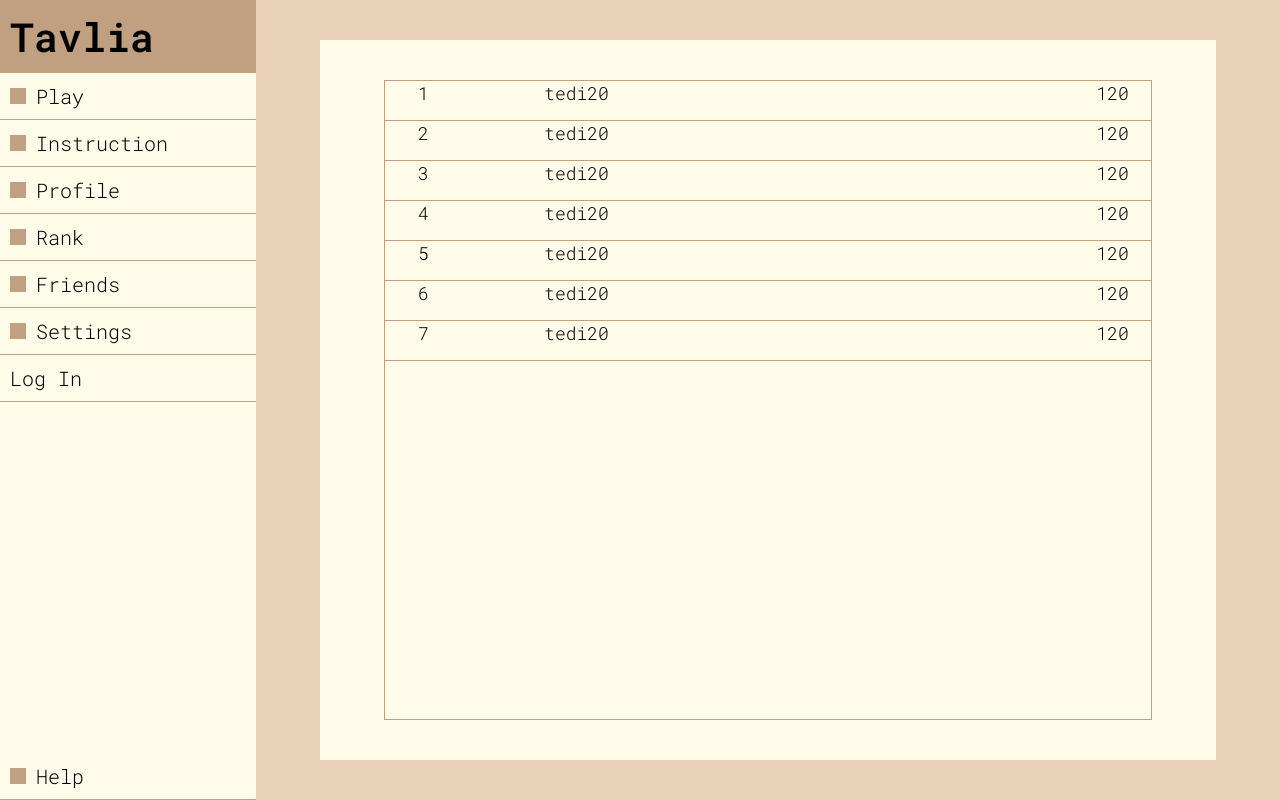
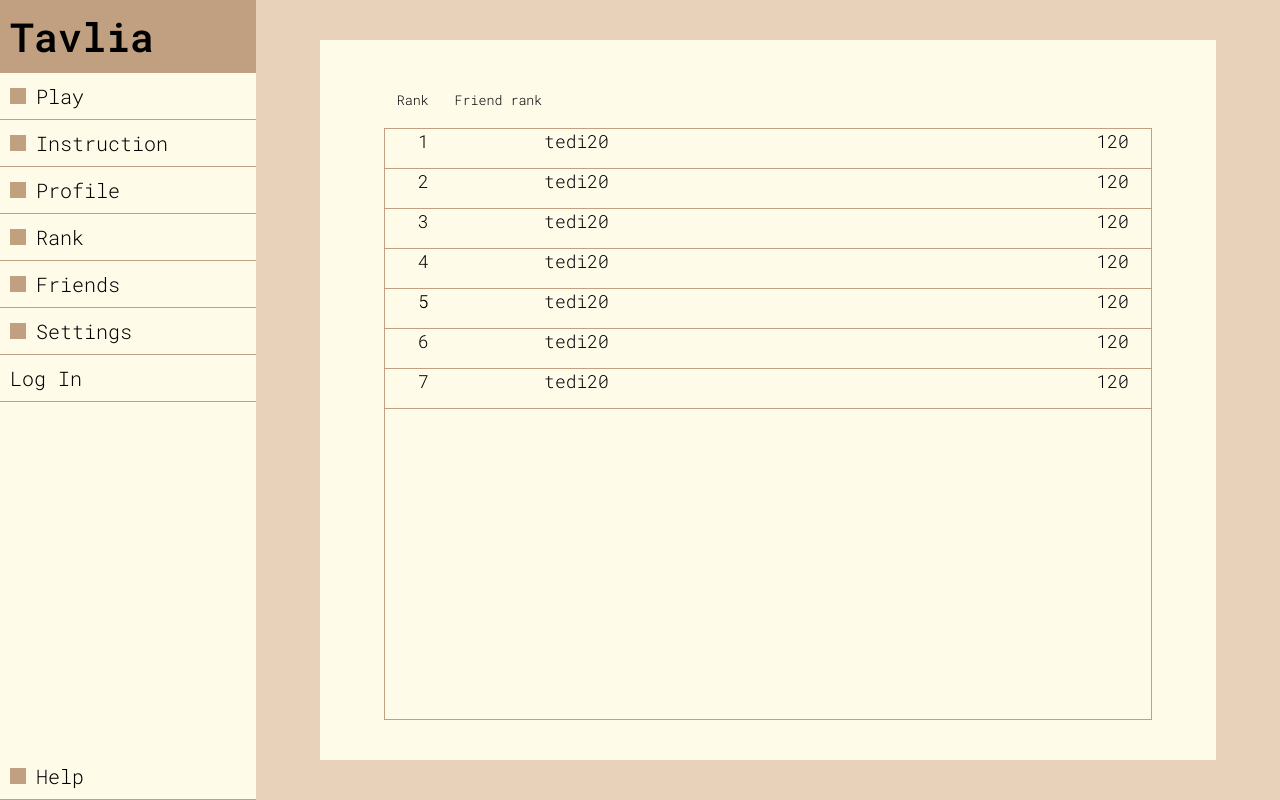
Before and after one commit to Yurex1/TavliaGame, a Next.js app in the folder frontend/: page /rank in a window 1280 px wide. Built offline with nearby package versions, Linux system fonts and the light colour scheme.

Commit message:
add friend only button

```diff
--- a/frontend/src/pages/rank.tsx
+++ b/frontend/src/pages/rank.tsx
@@ -1,3 +1,5 @@
+import { useState } from "react";
+
 export default function Rank() {
   const list = [
     {
@@ -36,10 +38,16 @@ export default function Rank() {
       rank: 120,
     },
   ];
+  const [friend , setFriend] = useState(false);
+
   return (
     <>
       <div className="rank">
         <div className="wrapper">
+          <div className="rank-buttons">
+            <button onClick = {() => setFriend(false)} className="rank-button">Rank</button>
+            <button onClick = {() => setFriend(true)} className="rank-button">Friend rank</button>
+          </div>
           <ul className="rank-standing">
             {list.map((item) => {
               return (
--- a/frontend/src/styles/rank.css
+++ b/frontend/src/styles/rank.css
@@ -1,22 +1,21 @@
 .rank{
-    height: 100%;
+    height: 100vh;
     width: 100%;
     padding: 5vh 5vw;
 }
 
 .rank > .wrapper{
-    height: 100%;
+    height: 90vh;
     width: 100%;
     background-color: #FFFBE9;
     padding: 5vh 5vw;
 }
 
 .rank-standing{
-    height: 100%;
-    width: 100%;
     overflow-y: scroll;
     scroll-behavior: auto;
     border: 1px solid #C0A080;
+    height: 74vh;
 }
 
 .rank-item{
@@ -45,14 +44,19 @@
     justify-content: center;
 }
 
-/* .user-standings{
-    height: 100%;
-    width: 100%;
+.rank-buttons{
     display: flex;
-    flex-direction: column;
-    justify-content: flex-start;
-    align-items: center;
+    flex-direction: row;
+    height: 6vh;
     background-color: #FFFBE9;
-    border: 1px solid #C0A080;
-    padding: 1vh 1vw;
-} */
+}
+
+.rank-button{
+    height: 5vh;
+    background-color: #FFFBE9;
+    margin: 0 1vw;
+}
+
+.rank-button:hover{
+    background-color: #C0A080;
+}
```
